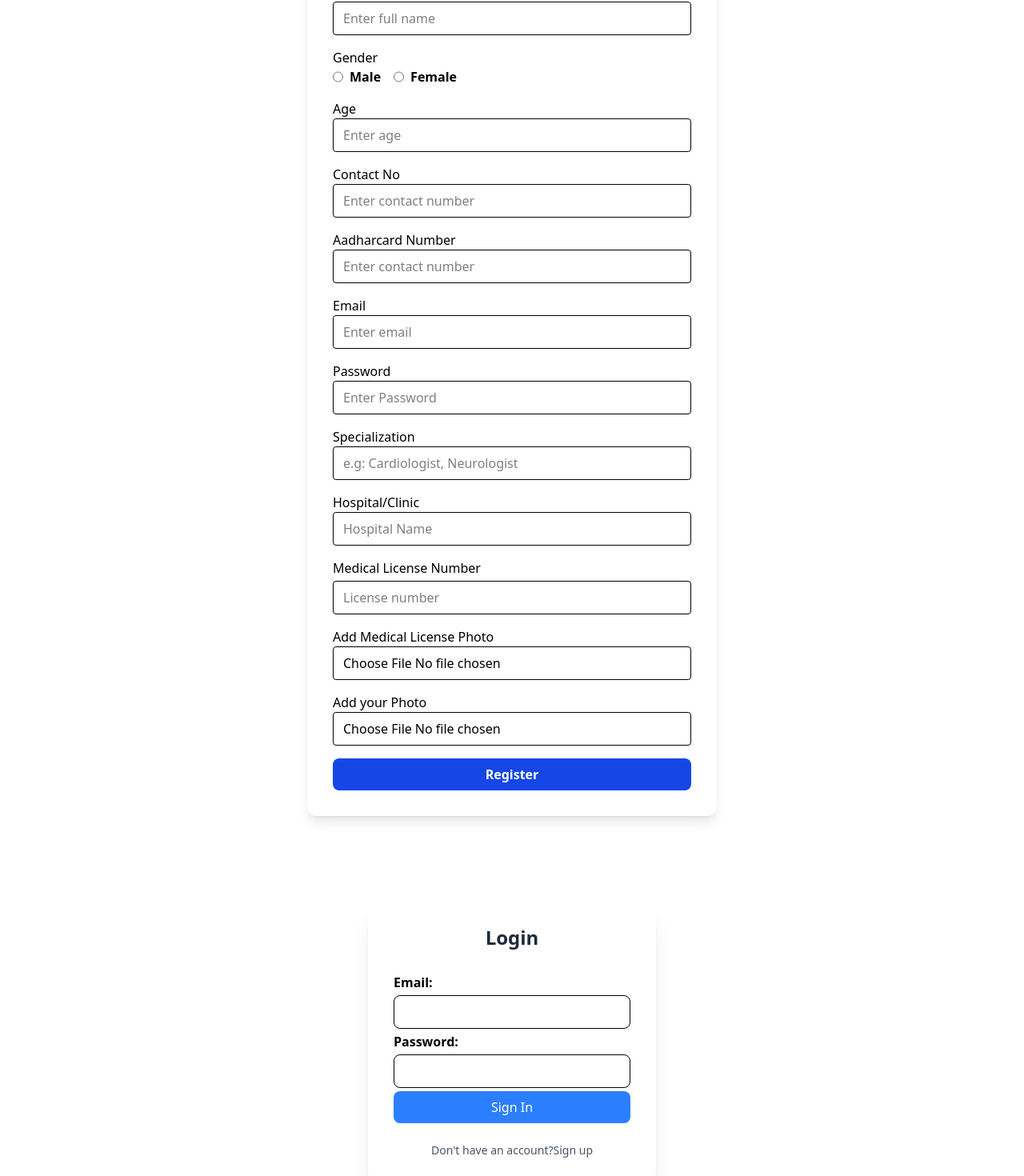
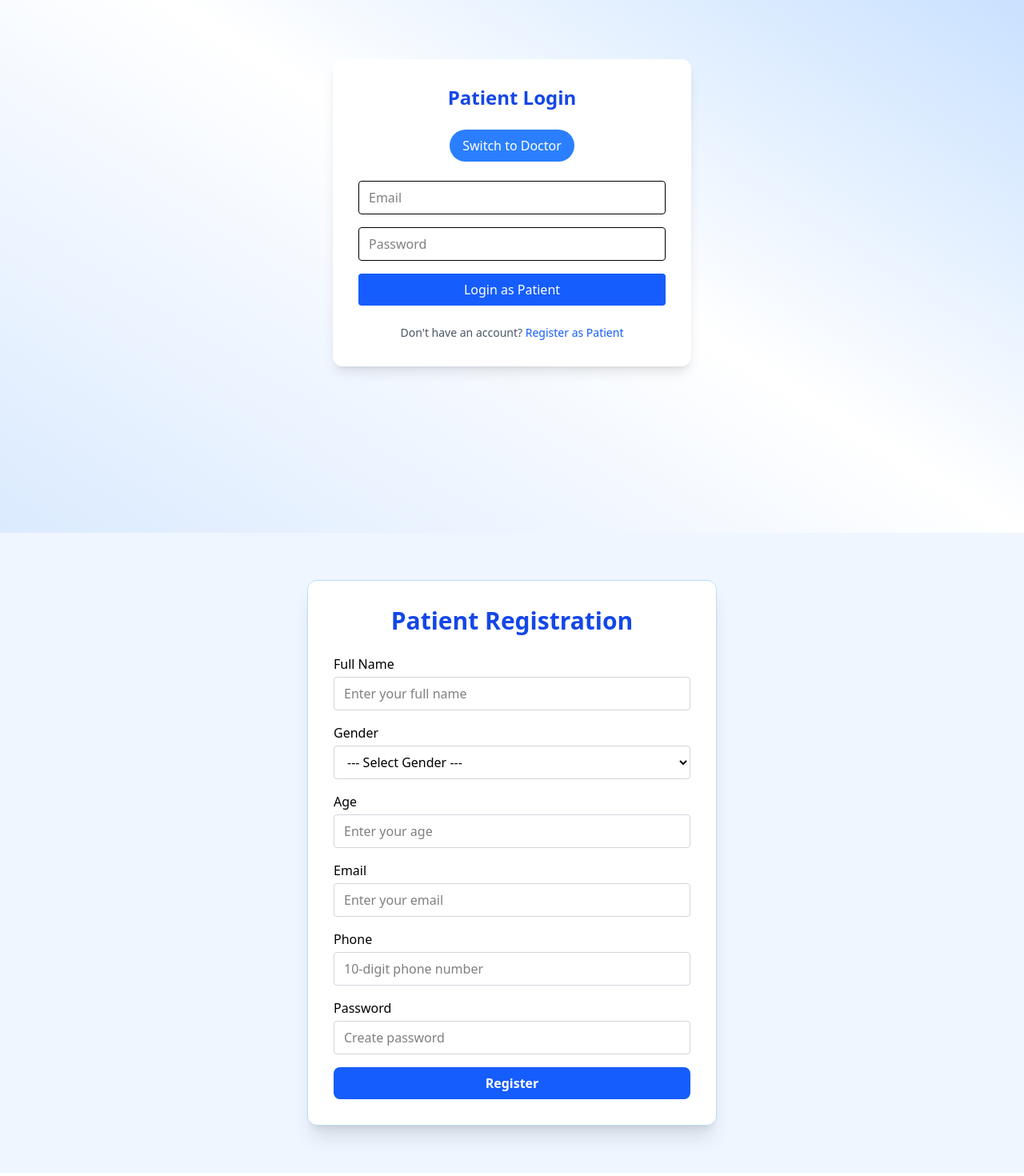
Before and after one commit to Kartiki23/CareConnect, a React (Vite) app in the folder frontend/: page /patientRegistration in a window 1280 px wide. Shown: the part 158-1628 px from the top of the page at 80% size. Built offline with nearby package versions, Linux system fonts and the light colour scheme.

Commit message:
update login page

```diff
--- a/frontend/package.json
+++ b/frontend/package.json
@@ -11,6 +11,7 @@
   },
   "dependencies": {
     "@tailwindcss/vite": "^4.1.11",
+    "framer-motion": "^12.23.6",
     "react": "^19.1.0",
     "react-dom": "^19.1.0",
     "react-icons": "^5.5.0",
--- a/frontend/src/App.jsx
+++ b/frontend/src/App.jsx
@@ -1,10 +1,11 @@
 import React from 'react';
 import ReactDOM from 'react';
-import { BrowserRouter } from 'react-router-dom';
+import { BrowserRouter, Route, Routes } from 'react-router-dom';
 import Home from './publicAcces/Home';
 import Navbar from './publicAcces/Navbar';
 import DoctorRegistration from './DoctorFlow/DoctorRegistration';
 import Login from './publicAcces/Login';
+import PatientRegistration from './PatientFlow/PatientRegistration';
 
 
 
@@ -13,8 +14,13 @@ const App = ()=>{
 return(
   <BrowserRouter>
     <Home />
-    <DoctorRegistration/>
     <Login/>
+    <Routes>
+
+     <Route path="/patientRegistration" element={<PatientRegistration />} />
+        <Route path="/doctorRegistration" element={<DoctorRegistration />} />
+
+</Routes>
   </BrowserRouter>
 );
 }
--- a/frontend/src/PatientFlow/PatientRegistration.jsx
+++ b/frontend/src/PatientFlow/PatientRegistration.jsx
@@ -1,123 +1,125 @@
-import React, { useState } from 'react'
+
+import React, { useState } from 'react';
 
 const PatientRegistration = () => {
-  const [formData,setformData] = useState({
-    fullName:"",
-    gender:"",
-    age:"",
-    email:"",
-    phone:"",
-    password:"",
-
-
+  const [formData, setFormData] = useState({
+    fullName: '',
+    gender: '',
+    age: '',
+    email: '',
+    phone: '',
+    password: '',
   });
 
-  const handleChanges =(e) =>{
-
-    setformData({formData,[e.target.name]: e.target.value});
+  const handleChanges = (e) => {
+    setFormData({ ...formData, [e.target.name]: e.target.value });
   };
 
-  const handleSubmit =(e)=>{
-    e.preventdefault();
-  console.log("submitted Data:",formData );  }
+  const handleSubmit = (e) => {
+    e.preventDefault();
+    console.log('Submitted Data:', formData);
+    // You can send this formData to backend in future
+  };
 
   return (
     <div className="flex items-center justify-center min-h-screen bg-blue-50 p-6">
-      <div className="bg-blue-100 rounded-xl shadow-lg p-8 max-w-lg w-full">
-        <h2 className="text-2xl font-bold text-center text-blue-700 mb-6">
-          patient Registration
+      <div className="bg-white rounded-xl shadow-xl p-8 max-w-lg w-full border border-blue-200">
+        <h2 className="text-3xl font-bold text-center text-blue-700 mb-6">
+          Patient Registration
         </h2>
         <form onSubmit={handleSubmit} className="space-y-4">
+          {/* Full Name */}
           <div>
-            <lable className="block font font-medium mb-1"> Full Name</lable>
+            <label className="block font-medium mb-1">Full Name</label>
             <input
-
               type="text"
               name="fullName"
               value={formData.fullName}
               onChange={handleChanges}
-            className="w-full border rounded px-3 py-2"
+              className="w-full border border-gray-300 rounded px-3 py-2 focus:outline-none focus:ring focus:border-blue-400"
               placeholder="Enter your full name"
             />
           </div>
 
+          {/* Gender */}
           <div>
-              <lable className="block font-medium mb-1">Gender</lable>
+            <label className="block font-medium mb-1">Gender</label>
             <select
               name="gender"
               value={formData.gender}
               onChange={handleChanges}
-              className="w-full border rounded px-3 py-2"
+              className="w-full border border-gray-300 rounded px-3 py-2 focus:outline-none focus:ring focus:border-blue-400"
             >
-                <option value="">---Select Gender</option>
+              <option value="">--- Select Gender ---</option>
               <option value="Male">Male</option>
               <option value="Female">Female</option>
-                <option value="other">Other</option>
-
+              <option value="Other">Other</option>
             </select>
           </div>
 
+          {/* Age */}
           <div>
-              <lable className="block font-medium mb-1">Age</lable>
+            <label className="block font-medium mb-1">Age</label>
             <input
               type="number"
               name="age"
               value={formData.age}
               onChange={handleChanges}
-              className="w-full border rounded px-3 py-2"
+              className="w-full border border-gray-300 rounded px-3 py-2 focus:outline-none focus:ring focus:border-blue-400"
               placeholder="Enter your age"
             />
           </div>
 
+          {/* Email */}
           <div>
-              <lable className="block font-medium mb-1">Email</lable>
+            <label className="block font-medium mb-1">Email</label>
             <input
               type="email"
               name="email"
               value={formData.email}
               onChange={handleChanges}
-              className="w-full border rounded px-3 py-2"
-              placeholder="Enter your email"/>
-
+              className="w-full border border-gray-300 rounded px-3 py-2 focus:outline-none focus:ring focus:border-blue-400"
+              placeholder="Enter your email"
+            />
           </div>
 
+          {/* Phone */}
           <div>
             <label className="block font-medium mb-1">Phone</label>
             <input
-              type="number"
+              type="tel"
               name="phone"
               value={formData.phone}
               onChange={handleChanges}
-              className="w-full border rounded px-3 py-2"
-              placeholder="10 digit phone number"
+              className="w-full border border-gray-300 rounded px-3 py-2 focus:outline-none focus:ring focus:border-blue-400"
+              placeholder="10-digit phone number"
             />
           </div>
 
+          {/* Password */}
           <div>
-              <label className="block font-medium mb-1">password</label>
+            <label className="block font-medium mb-1">Password</label>
             <input
               type="password"
               name="password"
               value={formData.password}
               onChange={handleChanges}
-              className="w-full border rounded px-3 py-2"
+              className="w-full border border-gray-300 rounded px-3 py-2 focus:outline-none focus:ring focus:border-blue-400"
               placeholder="Create password"
             />
           </div>
 
+          {/* Submit Button */}
           <button
             type="submit"
-              className="w-full bg-blue-600 hover:bg-blue-700 text-white font-semibold py-2
-              rounded-lg transition duration-300"
+            className="w-full bg-blue-600 hover:bg-blue-700 text-white font-semibold py-2 rounded-lg transition duration-300"
           >
             Register
           </button>
         </form>
       </div>
+    </div>
+  );
+};
 
-
-    </div>
-  )
-}
-
-export default PatientRegistration
+export default PatientRegistration;
--- a/frontend/src/publicAcces/Login.jsx
+++ b/frontend/src/publicAcces/Login.jsx
@@ -1,57 +1,114 @@
-import React, { useState } from 'react'
 
-const Login = () => {
-    const [email,setEmail] = useState("");
-    const [password, setPassword] = useState("");
+import React, { useState } from "react";
+import { motion, AnimatePresence } from "framer-motion";
+import { Link } from "react-router-dom"; // <-- Make sure you're using React Router
 
-    const formSubmit = (e) =>{
-        e.preventDefault();
+const LoginPage = () => {
+  const [role, setRole] = useState("patient");
+  const [email, setEmail] = useState("");
+  const [password, setPassword] = useState("");
 
-        console.log("Form Submitted");
-        console.log("Email",email);
-        console.log("Password:",password);
+  const handleToggle = () => {
+    setRole((prev) => (prev === "patient" ? "doctor" : "patient"));
+  };
 
-    }
+  const handleSubmit = (e) => {
+    e.preventDefault();
+    console.log("Role:", role);
+    console.log("Email:", email);
+    console.log("Password:", password);
+    // Backend logic goes here
+  };
+
   return (
-    <div className=" flex items-center justify-center mt-20">
+    <div className="min-h-screen flex items-center justify-center bg-gradient-to-tr from-blue-100 via-white to-blue-200 p-4">
+      <motion.div
+        className="w-full max-w-md bg-white p-8 rounded-xl shadow-lg relative"
+        initial={{ scale: 0.9, opacity: 0 }}
+        animate={{ scale: 1, opacity: 1 }}
+        transition={{ duration: 0.5 }}
+      >
+        <h2 className="text-2xl font-bold text-center text-blue-700 mb-6">
+          {role === "patient" ? "Patient" : "Doctor"} Login
+        </h2>
 
-        <div className="bg-white p-8 rounded-2xl shadow-xl w-90 ">
-        <h2 className="text-2xl font-bold text-center text-gray-800 mb-6">Login</h2>
+        {/* Role Toggle Button */}
+        <div className="flex justify-center mb-6">
+          <motion.button
+            whileTap={{ scale: 0.9 }}
+            onClick={handleToggle}
+            className="bg-blue-500 text-white px-4 py-2 rounded-full hover:bg-blue-600 transition duration-200"
+          >
+            Switch to {role === "patient" ? "Doctor" : "Patient"}
+          </motion.button>
+        </div>
 
-        <form onSubmit={formSubmit}>
-            <div className="font-semibold text-1xl pt-1">
-                Email:
-                <input type="email"
-                value={email}
-                name='email'
-                onChange={(e) => setEmail(e.target.value)}
-                className="w-full mt-1 px-4 py-2 border rounded-lg " />
-            </div>
+        <AnimatePresence mode="wait">
+          <motion.form
+            key={role}
+            onSubmit={handleSubmit}
+            initial={{ opacity: 0, y: 30 }}
+            animate={{ opacity: 1, y: 0 }}
+            exit={{ opacity: 0, y: -30 }}
+            transition={{ duration: 0.4 }}
+            className="space-y-4"
+          >
+            <input
+              type="email"
+              placeholder="Email"
+              className="w-full px-3 py-2 border rounded focus:outline-none focus:ring-2 focus:ring-blue-300"
+              value={email}
+              onChange={(e) => setEmail(e.target.value)}
+              required
+            />
 
-            <div className="font-semibold text-1xl pt-1">
-                Password:
-                <input type="password"
-                value={password}
-                name='password'
-                onChange={(e) => setPassword(e.target.value)}
-                className="w-full mt-1 px-4 py-2 border rounded-lg " />
-            </div>
+            <input
+              type="password"
+              placeholder="Password"
+              className="w-full px-3 py-2 border rounded focus:outline-none focus:ring-2 focus:ring-blue-300"
+              value={password}
+              onChange={(e) => setPassword(e.target.value)}
+              required
+            />
 
-            <div className="pt-1">
-                <button type="submit"className="w-full bg-blue-500 text-white py-2 rounded-lg hover:bg-blue-600 transition duration-300">
-                Sign In
-                </button>
-            </div>
-        </form>
+            <motion.button
+              whileHover={{ scale: 1.03 }}
+              whileTap={{ scale: 0.97 }}
+              type="submit"
+              className="w-full bg-blue-600 text-white py-2 rounded hover:bg-blue-700 transition duration-200"
+            >
+              Login as {role.charAt(0).toUpperCase() + role.slice(1)}
+            </motion.button>
+          </motion.form>
+        </AnimatePresence>
 
-        <p className="text-sm text-center text-gray-600 mt-6">
-           Don't have an account?
-           <a href="#">Sign up</a>
-        </p>
-  </div>
+        {/* 👇 Registration Links */}
+        <div className="mt-6 text-center text-sm text-gray-600">
+          {role === "patient" ? (
+            <>
+              Don't have an account?{" "}
+              <Link
+                to="/patientRegistration"
+                className="text-blue-600 hover:underline font-medium"
+              >
+                Register as Patient
+              </Link>
+            </>
+          ) : (
+            <>
+              Don't have an account?{" "}
+              <Link
+                to="/doctorRegistration"
+                className="text-blue-600 hover:underline font-medium"
+              >
+                Register as Doctor
+              </Link >
+            </>
+          )}
+        </div>
+      </motion.div>
+    </div>
+  );
+};
 
-</div>
-  )
-}
-
-export default Login;
+export default LoginPage;
```
Also changed, not shown: 1 other file (tests, documents, lock files or other folders). Lines whose indentation alone changed are shown as unchanged.
